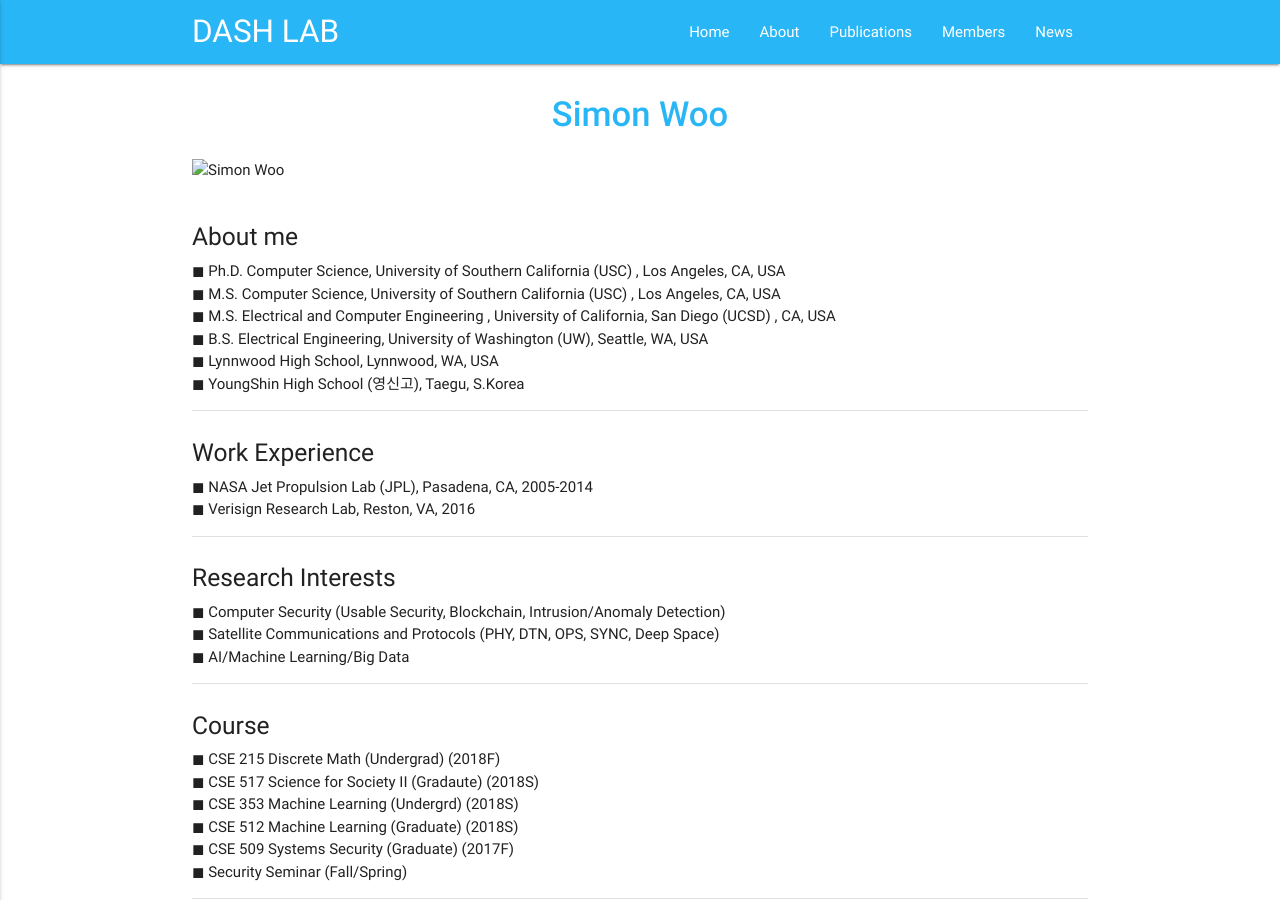
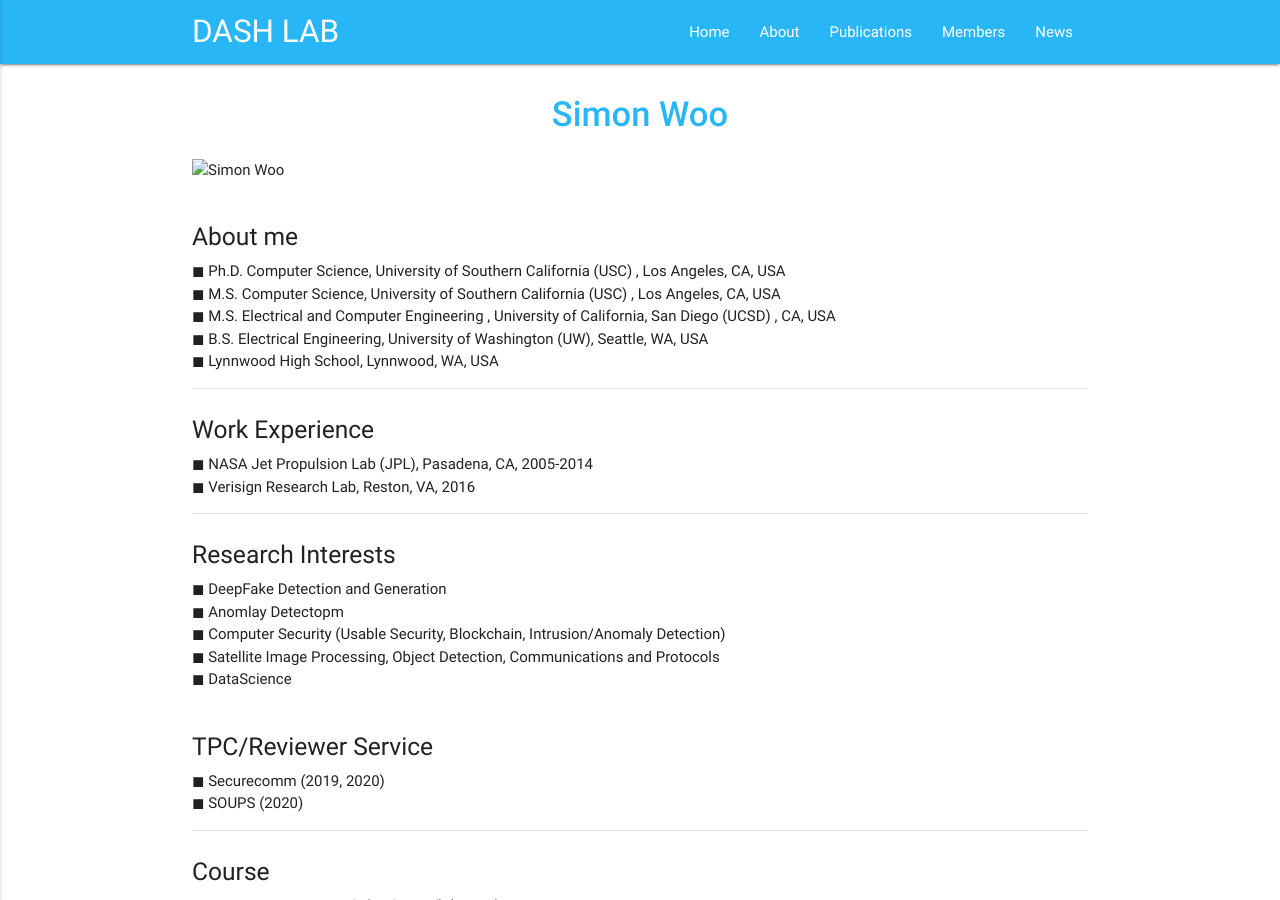
Before and after one commit to Yurim990507/DASH-Lab.github.io, a Jekyll site: the page built from example1.md, in a window 1280 px wide and 900 px high. Built offline with Jekyll 4.4.1, drawn with Linux system fonts in a browser that asks for light colours.

Commit message:
Update example1.md

```diff
--- a/example1.md
+++ b/example1.md
@@ -15,7 +15,7 @@ permalink: /About/
         ◼ M.S. Electrical and Computer Engineering , University of California, San Diego (UCSD) , CA, USA <br>
         ◼ B.S. Electrical Engineering, University of Washington (UW), Seattle, WA, USA <br>
         ◼ Lynnwood High School, Lynnwood, WA, USA <br>
-        ◼ YoungShin High School (영신고), Taegu, S.Korea <br>
+
 
 </div>
 
@@ -29,9 +29,17 @@ permalink: /About/
 <div class="divider"></div>
 <div class="section">
     <h5>Research Interests</h5>
+          ◼ DeepFake Detection and Generation <br>
+          ◼ Anomlay Detectopm <br>
           ◼ Computer Security (Usable Security, Blockchain, Intrusion/Anomaly Detection) <br>
-          ◼ Satellite Communications and Protocols (PHY, DTN, OPS, SYNC, Deep Space) <br>
-          ◼ AI/Machine Learning/Big Data <br>
+          ◼ Satellite Image Processing, Object Detection, Communications and Protocols  <br>
+          ◼ DataScience <br>
+</div>
+<div class="section">
+    <h5>TPC/Reviewer Service</h5>
+          ◼ Securecomm (2019, 2020) <br>
+          ◼ SOUPS (2020) <br>
+
 </div>
 <div class="divider"></div>
 <div class="section">
```
